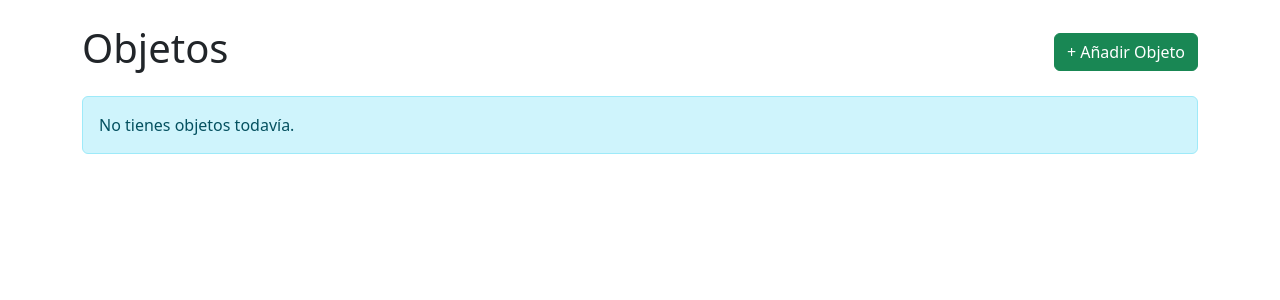
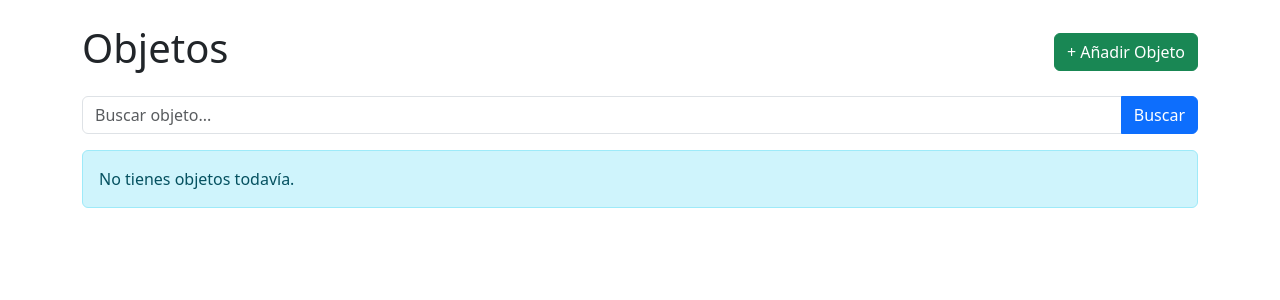
Before and after one commit to JesusMedinaGomez/HomeDB, a Django app: page /objetos/ in a window 1280 px wide. Shown: the part 56-356 px from the top of the page. Run offline with Django 5.2, Linux system fonts and the light colour scheme; the visitor is signed in with stand-in values (Sample User, id 1); data that the repository does not hold is empty; some libraries are stand-ins or nearby versions.

Commit message:
Primera versión estable / cambios recientes

```diff
--- a/placelabels/templates/objects.html
+++ b/placelabels/templates/objects.html
@@ -4,6 +4,14 @@
     <h1>Objetos</h1>
     <a href="/objetos/crear" class="btn btn-success">+ Añadir Objeto</a>
 </div>
+
+<!-- Formulario de búsqueda -->
+<form method="get" class="mb-3">
+    <div class="input-group">
+        <input type="text" name="q" class="form-control" placeholder="Buscar objeto..." value="{{ query }}">
+        <button class="btn btn-primary" type="submit">Buscar</button>
+    </div>
+</form>
 
 {% if objs %}
 <div class="row">
--- a/placelabels/views.py
+++ b/placelabels/views.py
@@ -8,6 +8,7 @@ from .models import Objects, PlaceLabel, ObjType, BoxLabel, Room
 from django.http import JsonResponse
 from django.views.decorators.csrf import csrf_exempt
 import json
+from django.db.models import Q
 
 @csrf_exempt
 def create_place_ajax(request):
@@ -154,8 +155,12 @@ def create_box(request):
 
 # READ
 def objects(request):
-    objs = Objects.objects.filter(user=request.user)
-    return render(request, 'objects.html', {'objs': objs})
+    query = request.GET.get('q', '')  # Obtener el término de búsqueda
+    if query:
+        objs = Objects.objects.filter(user=request.user, name__icontains=query)
+    else:
+        objs = Objects.objects.filter(user=request.user)
+    return render(request, 'objects.html', {'objs': objs, 'query': query})
 
 def places(request):
     places = PlaceLabel.objects.filter(user=request.user)
```
